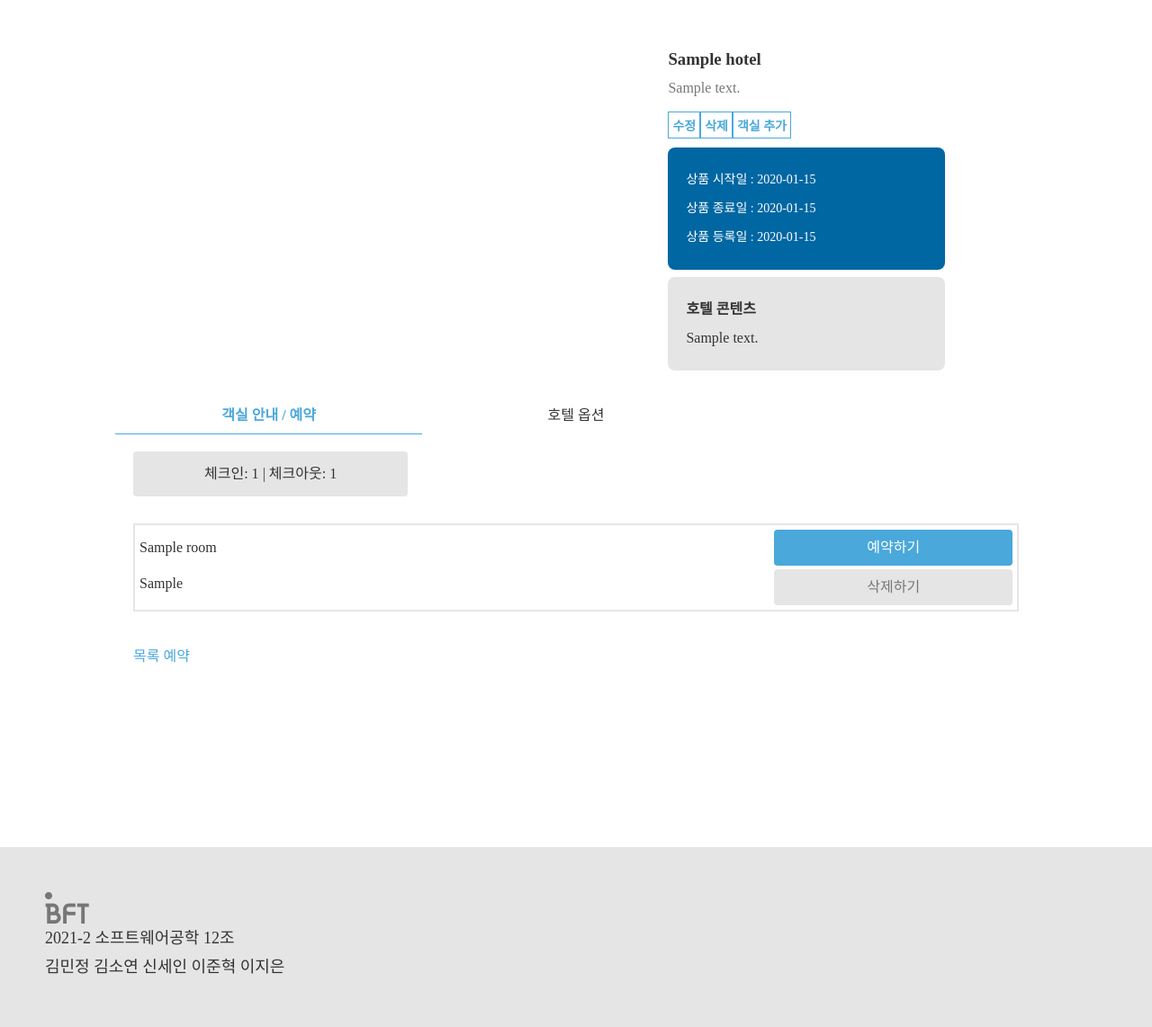
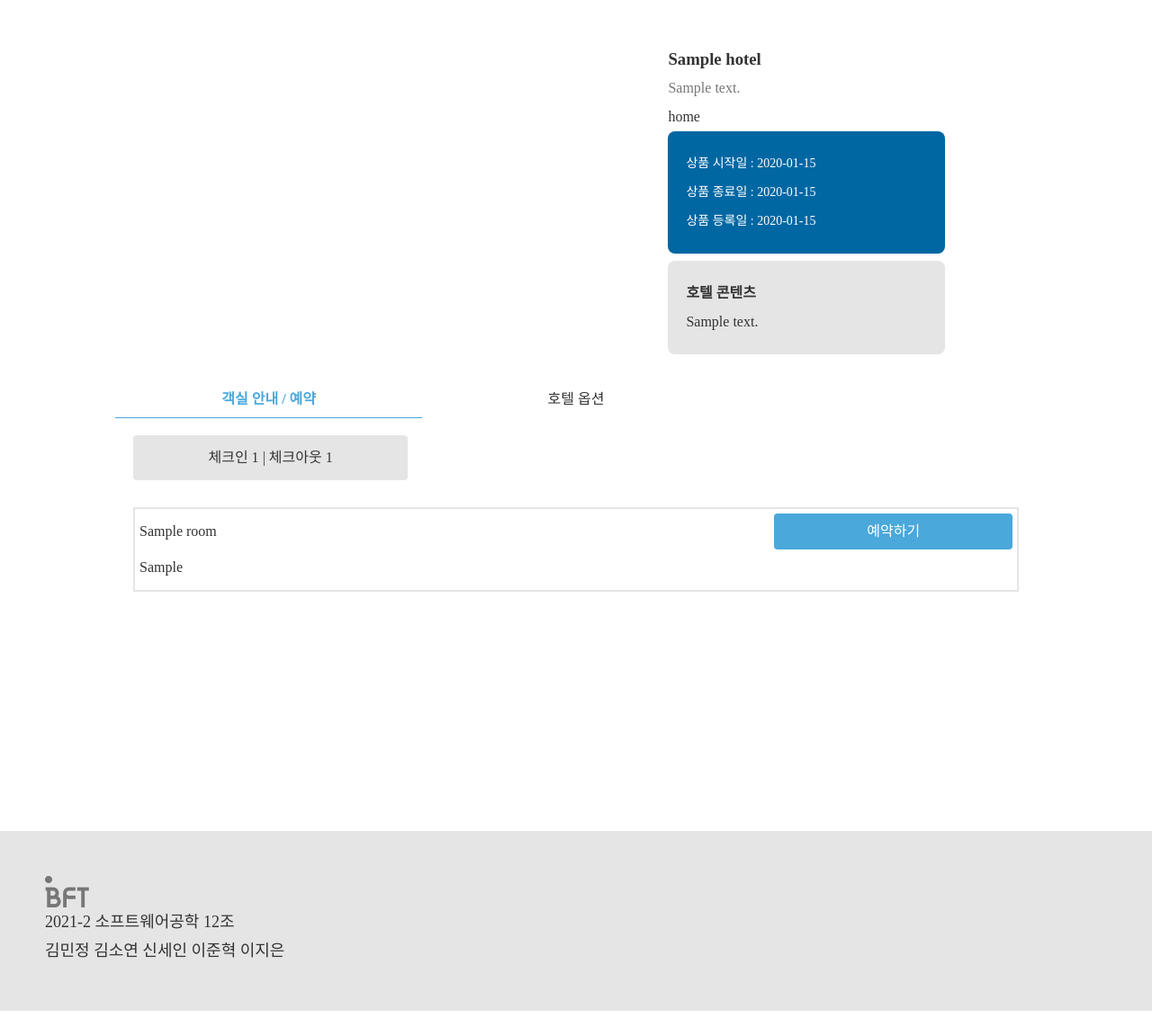
Before and after one commit to soyeonnnb/se-12, a Django app: page /hotels/1/1/1/ in a window 1280 px wide. Shown: the part 50-1192 px from the top of the page at 90% size. Run offline with Django 3.2, Linux system fonts and the light colour scheme; tables that the repository leaves empty hold one stand-in row (values such as "Sample post"); some libraries are stand-ins or nearby versions; some web fonts are replaced.

Commit message:
템플릿 수

```diff
--- a/bftour/templates/hotels/makehotel.html
+++ b/bftour/templates/hotels/makehotel.html
@@ -1,13 +1,15 @@
 {% extends 'base.html' %}
 {% load static %}
 {% block page_title %}호텔 상품 업로드{% endblock page_title %}
-{% block content %}
 
+{%block head %}
 <head>
     <script src="https://code.jquery.com/jquery-1.12.4.js"></script>
     <script src="https://code.jquery.com/ui/1.12.1/jquery-ui.js"></script>
 </head>
+{%endblock head %}
 
+{% block content %}
 <body>
 <div class="upload-container">
     <form class="upload-form" method="POST" id="hotel" enctype="multipart/form-data" class="post-form my-3">
--- a/bftour/templates/hotels/viewhotel.html
+++ b/bftour/templates/hotels/viewhotel.html
@@ -1,11 +1,12 @@
 {% extends 'base.html' %}
 {% load static %}
 {% block page_title %}호텔 정보{% endblock page_title %}
-{% block content %}
-<head>
+{% block head %}
 <script src="https://code.jquery.com/jquery-1.12.4.js"></script>
 <script src="https://code.jquery.com/ui/1.12.1/jquery-ui.js"></script>
-</head>
+{% endblock head %}
+{% block content %}
+
 <body>
     <div class="hotel-info-container">
         <div class="hotel-img-container">
@@ -17,9 +18,13 @@
             <h3>{{hotels.title}}</h3>
             <p class="hotel-address">{{hotels.address}}</p>
             <div class="modify-buttons">
-                <button type="button" id="btnMod" onclick="location.href='/hotels/update/{{hotels.id}}'">수정</a>
-                <button type="button" id="btnDel" onclick="location.href='/hotels/delete/{{hotels.id}}'">삭제</a>
-                <button type="button" id="btnMod" onclick="location.href='/rooms/makeroom/{{hotels.id}}'">객실 추가
+                <a href="{% url 'core:home' %}">home</a>
+                {% if user == hotels.mem_seq %}
+                <a href="{% url 'hotels:my_hotel_reservation' pk=hotels.pk %}">예약현황</a>
+                <a href="{% url 'hotels:updatehotel' pk=hotels.pk %}">수정</a>
+                <a href="{% url 'hotels:deletehotel' pk=hotels.pk %}">삭제</a>
+                <a href="{% url 'rooms:makeroom' pk=hotels.pk %}">객실 추가하러 가기</a>
+                {% endif %}
             </div>
             <div class="hotel-date">
                 <p>상품 시작일 : {{hotels.start_dt|date:'Y-m-d'}}</p>
@@ -38,9 +43,9 @@
                 <label for="tabmenu1">객실 안내 / 예약</label>
                 <div class="tabCon">
                     <div class="check-date">
-                    <span class="check-in-date">체크인: {{check_in}}</span>
-                    |
-                    <span class="check-out-date">체크아웃: {{check_out}}</span>
+                        <span class="check-in-date">체크인 {{check_in}}</span>
+                        <span>|</span>
+                        <span class="check-out-date">체크아웃 {{check_out}}</span>
                     </div>
                     {% for item in rooms %}
                     <div class="room-list">
@@ -50,26 +55,46 @@
                             <p>{{item.price}}</p>
                         </div>
                         <div class="go-payment">
-                        <a class="reserve-hotel"href="{% url 'reservations:reservate' room_pk=item.pk check_in=check_in check_out=check_out %}">예약하기</a>
-                        <a class="remove-hotel" href="/rooms/deleteroom/{{item.pk}}/{{hotels.pk}}">삭제하기</a>
+                            <a class="reserve-hotel" href="{% url 'reservations:reservate' room_pk=item.pk check_in=check_in check_out=check_out %}">예약하기</a>
+                            {% if user == hotel.mem_seq %}
+                            <a class="remove-hotel" href="{% url 'rooms:deleteroom' pk=item.pk fk=hotel.pk %}">삭제하기</a>
+                            {% endif %}
                         </div>
-                </div>
-                <div class="go-index">
-                    <a href="{% url 'hotels:index' %}">목록</a>
-                    <a href="{% url 'hotels:index' %}">예약</a>
                     </div>
                     {% endfor %}
             </li>
             <li id="tab2" class="btnCon"><input type="radio" name="tabmenu" id="tabmenu2">
                 <label for="tabmenu2">호텔 옵션</label>
                 <div class="tabCon" >
+                <div class="option-container">
                 {% for type in hotels.type.all%}
                     <p>{{type}}</p>
                 {% endfor %}
                 </div>
+                </div>
             </li>
         </ul>
     </div>
+    </div>
+<!--        <hr />-->
+<!--        <div>호텔 옵션: {% for type in hotels.type.all%}-->
+<!--                <p>{{type}}</p>-->
+<!--                {% endfor %}-->
+<!--        </div>-->
+
+<!--        <h1>객실 정보</h1>-->
+<!--        <span>체크인: {{check_in}}</span>-->
+<!--        <span>체크아웃: {{check_out}}</span>-->
+<!--        {% for item in rooms %}-->
+<!--        <p>방 이름: {{item.room_name}}</p>-->
+<!--        <p>방 가격: {{item.price}}</p>-->
+<!--        <a href="{% url 'reservations:reservate' room_pk=item.pk check_in=check_in check_out=check_out %}">예약하기</a>-->
+<!--        {% if user == hotel.mem_seq %}-->
+<!--        <a href="{% url 'rooms:deleteroom' pk=item.pk fk=hotel.pk %}">삭제하기</a>-->
+<!--        {% endif %}-->
+<!--        <hr />-->
+<!--        {% endfor %}-->
+
 </div>
 </body>
 
```
Also changed, not shown: bftour/hotels/views.py (line endings or trailing spaces). Lines whose indentation alone changed are shown as unchanged.
